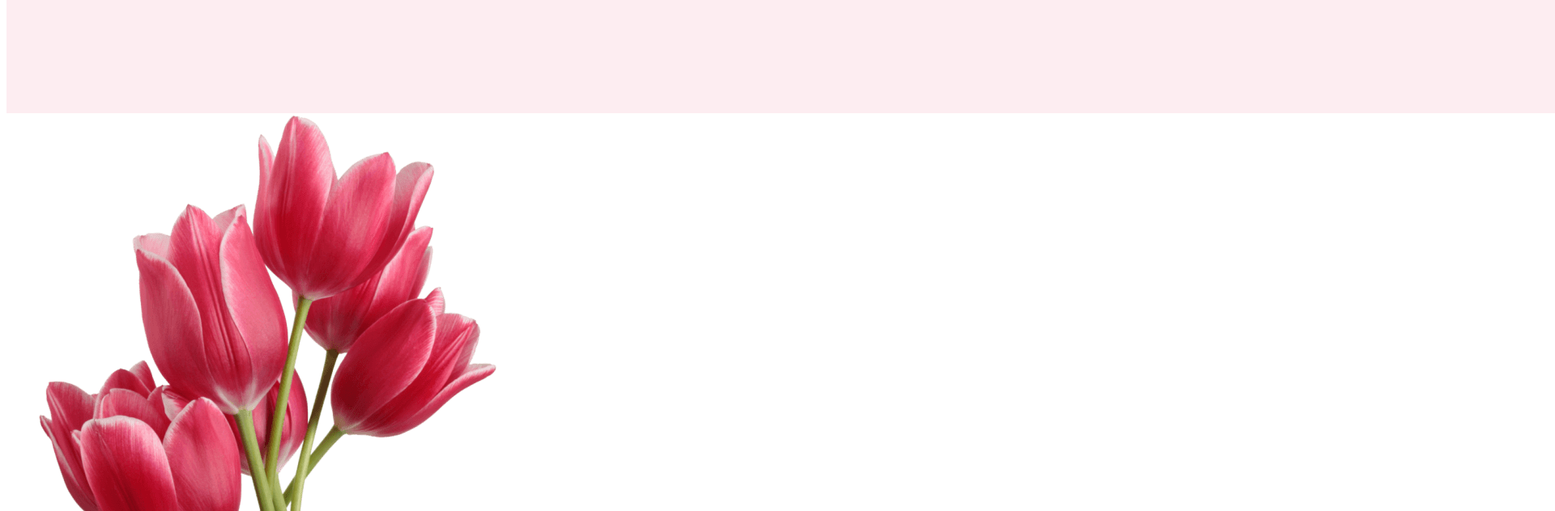
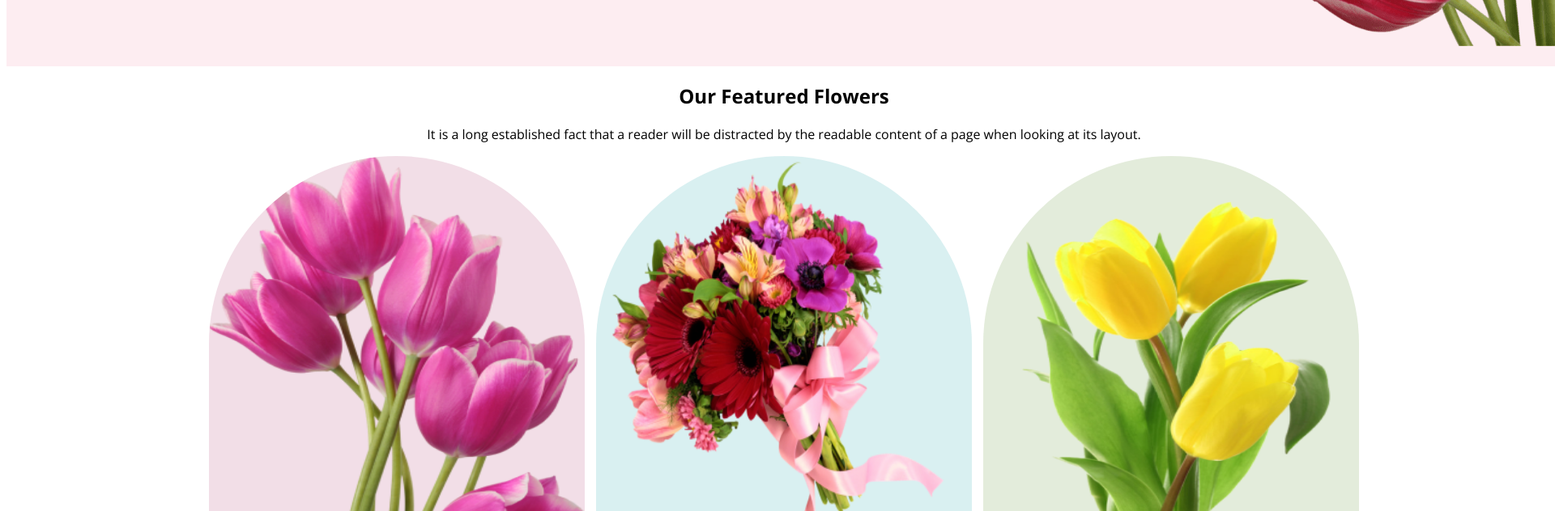
Before and after one commit to sagorahammedcse/flower-shop, a plain HTML site: page index.html in a window 1280 px wide. Shown: the part 776-1408 px from the top of the page at 81% size, 1920 px wide, since content can reach past the window. Drawn offline with nearby package versions, Linux system fonts and the light colour scheme.

Commit message:
added flower image

```diff
--- a/index.html
+++ b/index.html
@@ -12,13 +12,25 @@
 <body>
    <header >
     <div class="banner">
+        <div class="banner-content">
     <h2 class="heading">Let's make beautiful flowers a part of your life.</h2>
     <p>It is a long established fact that a reader will be distracted by the readable content of a page when looking at its layout. The point of using Lorem Ipsum is that it has a more-or-less normal distribution of letters.</p>
     <button class="btn">Shop Now</button>
 </div>
 <img src="image/pngwing 10.png" alt="">
+</div>
 </header>
-   <main></main>
+   <main>
+    <section class="flower">
+        <h2 class="section-title">Our Featured Flowers</h2>
+        <p class="section-description">It is a long established fact that a reader will be distracted by the readable content of a page when looking at its layout.</p>
+        <div class="photo">
+            <img class="pic" src="image/pngwing 6.png" alt="">
+            <img class="pic2" src="image/pngwing 5.png" alt="">
+            <img class="pic3" src="image/pngwing 7.png" alt="">
+        </div>
+    </section>
+   </main>
    <footer></footer>
 </body>
 </html>
--- a/style/flower.css
+++ b/style/flower.css
@@ -5,8 +5,16 @@ body{
     background: rgba(229, 84, 115, 0.10);
     width: 1920px;
     height: 850px;
-padding-left: 240px;
+    padding: 0px 240px  0px 240px  ;
+    display: flex;
+    align-items: center;
+    justify-content: space-between;
 }
+.banner-content{
+    max-width: 500px;
+}
+
+
 .heading{
     color: #272727;
     font-family: Lato;
@@ -23,3 +31,42 @@ gap: 10px;
     border-radius: 8px;
     background: #E55473;
 }
+.flower{
+    text-align: center;
+    background: #FFF;
+    width: 1920px;
+    height: 4867px;
+}
+.photo{
+
+    padding-left: 240px;
+    padding-right: 240px;
+    justify-content: space-between;
+   gap: 24px;
+
+}
+.pic{
+    border-radius: 300px 300px 0px 0px;
+    background: rgba(167, 33, 98, 0.15);
+    width: 464px;
+    height: 538px;
+    flex-shrink: 0;
+    margin-right: 10px;
+
+
+}
+.pic2{
+    border-radius: 300px 300px 0px 0px;
+    background: rgba(5, 151, 160, 0.15);
+    width: 464px;
+height: 538px;
+flex-shrink: 0;
+margin-right: 10px;
+}
+.pic3{
+    border-radius: 300px 300px 0px 0px;
+    background: rgba(71, 125, 17, 0.15);
+    width: 464px;
+height: 538px;
+flex-shrink: 0;
+}
```
Lines whose indentation alone changed are shown as unchanged.
